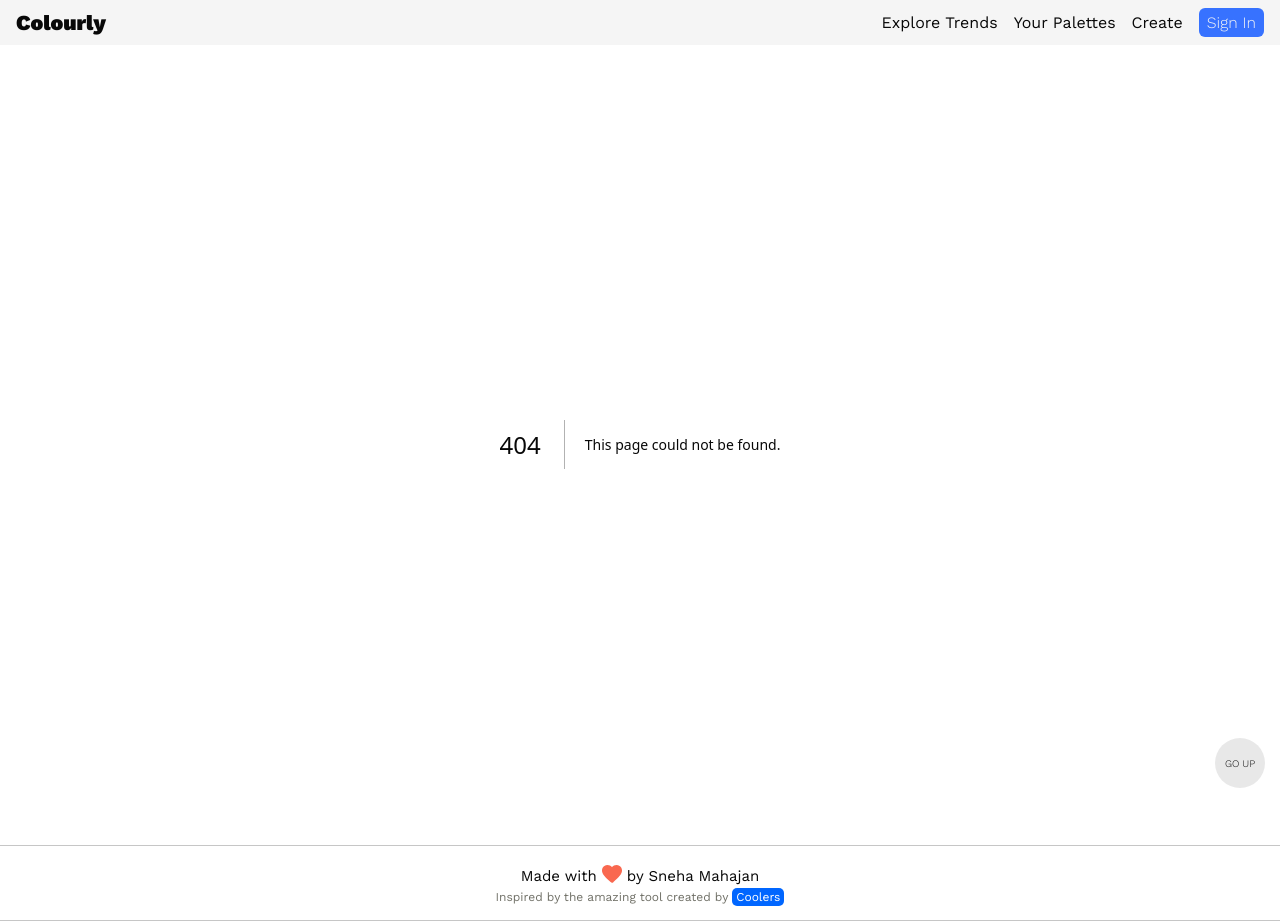
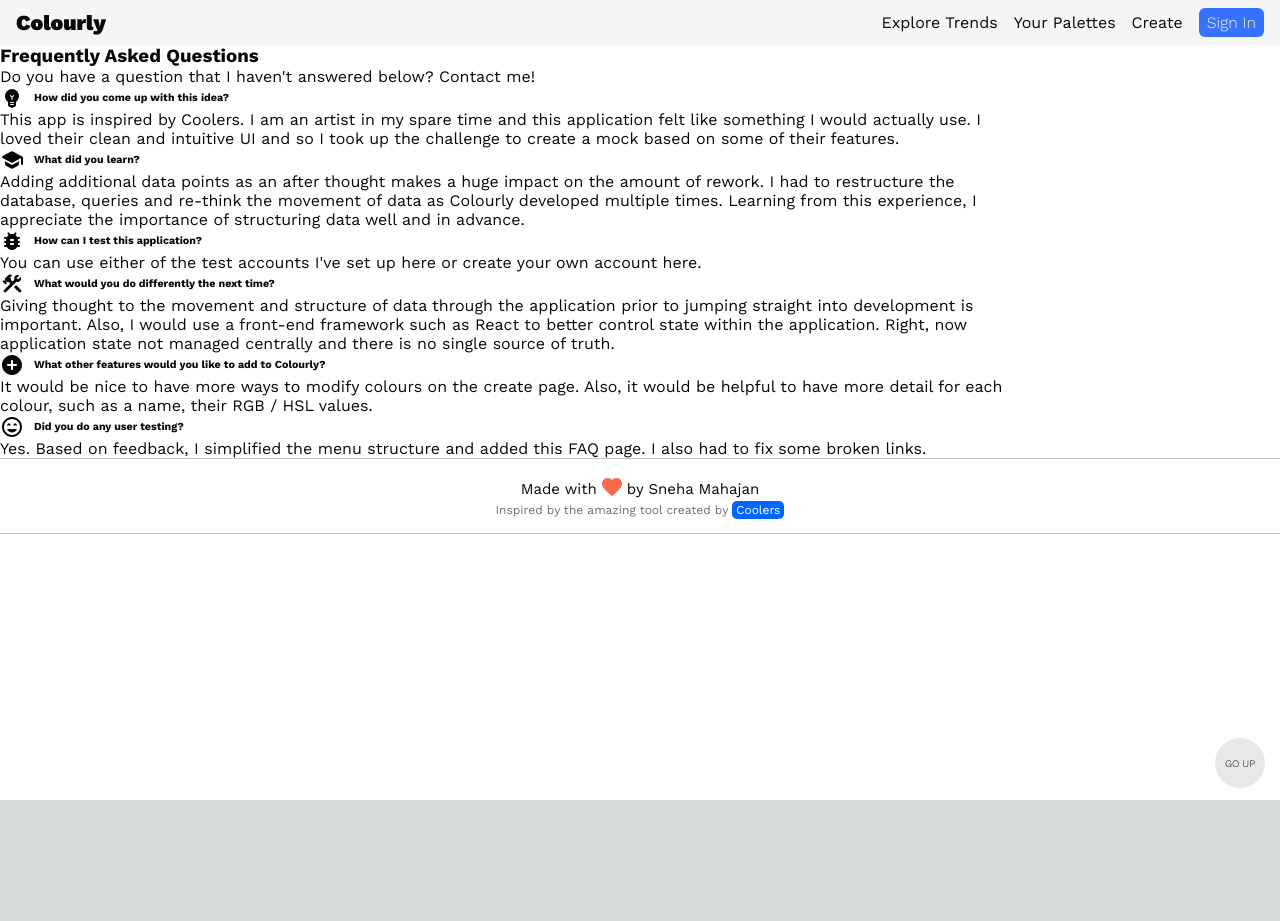
Before and after one commit to sneham-boop/colourly, a Next.js app: page /faqs in a window 1280 px wide. Before the commit this address had no page. After the commit the page ends 800 px from the top, so only its background shows below. Built offline with nearby package versions, Linux system fonts and the light colour scheme.

Commit message:
Add FAQs page.

```diff
--- /dev/null
+++ b/src/components/FAQs/FAQs.module.scss
@@ -0,0 +1,19 @@
+.faq-container {
+  width: 80%;
+}
+
+.faq-container .material-symbols-rounded {
+  font-variation-settings:
+  'FILL' 1,
+  'wght' 400,
+  'GRAD' 0,
+  'opsz' 24
+}
+
+.faq-icon-question {
+  display: flex;
+  flex-direction: row;
+  align-items: center;
+  justify-content:flex-start;
+  gap: 10px;
+}
--- /dev/null
+++ b/src/components/FAQs/index.js
@@ -0,0 +1,94 @@
+import styles from "./FAQs.module.scss";
+import Lightbulb from "@mui/icons-material/EmojiObjectsRounded";
+import School from "@mui/icons-material/SchoolRounded";
+import Bug from "@mui/icons-material/BugReportRounded";
+import Construction from "@mui/icons-material/ConstructionRounded";
+import AddCircle from "@mui/icons-material/AddCircleRounded";
+import Sentiment from "@mui/icons-material/SentimentVerySatisfiedRounded";
+
+export default function FAQs(props) {
+  return (
+    <section className={styles["faq-container"]}>
+      <h3>Frequently Asked Questions</h3>
+      <p>Do you have a question that I haven't answered below? Contact me!</p>
+
+      <div>
+        <div>
+          <div className={styles["faq-icon-question"]}>
+            <Lightbulb />
+            <h6> How did you come up with this idea?</h6>
+          </div>
+          <p>
+            This app is inspired by{" "}
+            <a href="https://coolors.co/palettes/trending">Coolers</a>. I am an
+            artist in my spare time and this application felt like something I
+            would actually use. I loved their clean and intuitive UI and so I
+            took up the challenge to create a mock based on some of their
+            features.
+          </p>
+        </div>
+        <div>
+          <div className={styles["faq-icon-question"]}>
+            <School />
+            <h6> What did you learn?</h6>
+          </div>
+          <p>
+            Adding additional data points as an after thought makes a huge
+            impact on the amount of rework. I had to restructure the database,
+            queries and re-think the movement of data as Colourly developed
+            multiple times. Learning from this experience, I appreciate the
+            importance of structuring data well and in advance.
+          </p>
+        </div>
+        <div>
+          <div className={styles["faq-icon-question"]}>
+            <Bug />
+            <h6> How can I test this application?</h6>
+          </div>
+          <p>
+            You can use either of the test accounts I've set up{" "}
+            <a href="/colourly/test">here</a> or create your own account{" "}
+            <a className={styles["sign-up-link"]} href="#">
+              here
+            </a>
+            .
+          </p>
+        </div>
+        <div>
+          <div className={styles["faq-icon-question"]}>
+            <Construction />
+            <h6> What would you do differently the next time?</h6>
+          </div>
+          <p>
+            Giving thought to the movement and structure of data through the
+            application prior to jumping straight into development is important.
+            Also, I would use a front-end framework such as React to better
+            control state within the application. Right, now application state
+            not managed centrally and there is no single source of truth.
+          </p>
+        </div>
+        <div>
+          <div className={styles["faq-icon-question"]}>
+            <AddCircle />
+            <h6> What other features would you like to add to Colourly?</h6>
+          </div>
+          <p>
+            It would be nice to have more ways to modify colours on the create
+            page. Also, it would be helpful to have more detail for each colour,
+            such as a name, their RGB / HSL values.
+          </p>
+        </div>
+        <div>
+          <div className={styles["faq-icon-question"]}>
+            <Sentiment />
+            <h6> Did you do any user testing?</h6>
+          </div>
+          <p>
+            Yes. Based on feedback, I simplified the menu structure and added
+            this FAQ page. I also had to fix some broken links.
+          </p>
+        </div>
+      </div>
+    </section>
+  );
+}
--- /dev/null
+++ b/src/pages/faqs/index.js
@@ -0,0 +1,7 @@
+import FAQs from "@component/components/FAQs";
+
+export default function FrequentlyAsked () {
+  return(
+    <FAQs/>
+  );
+}
```
